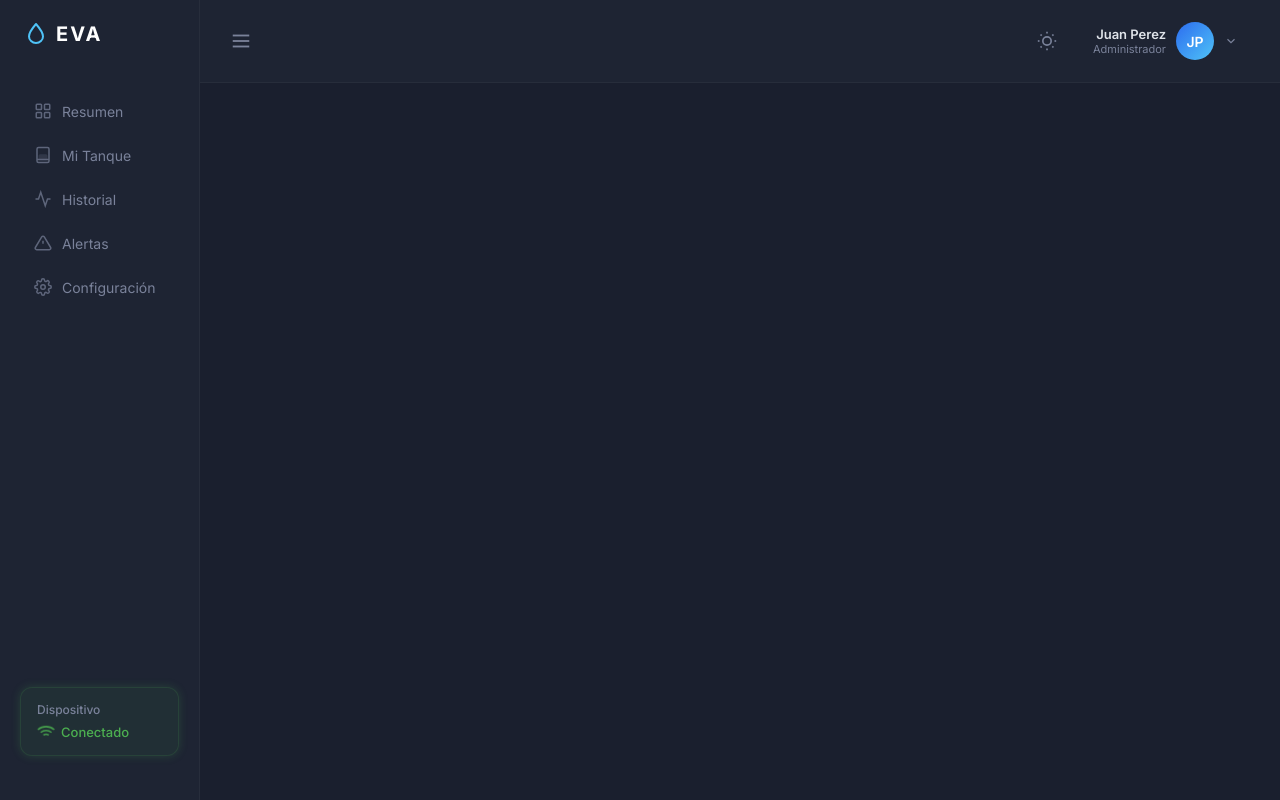
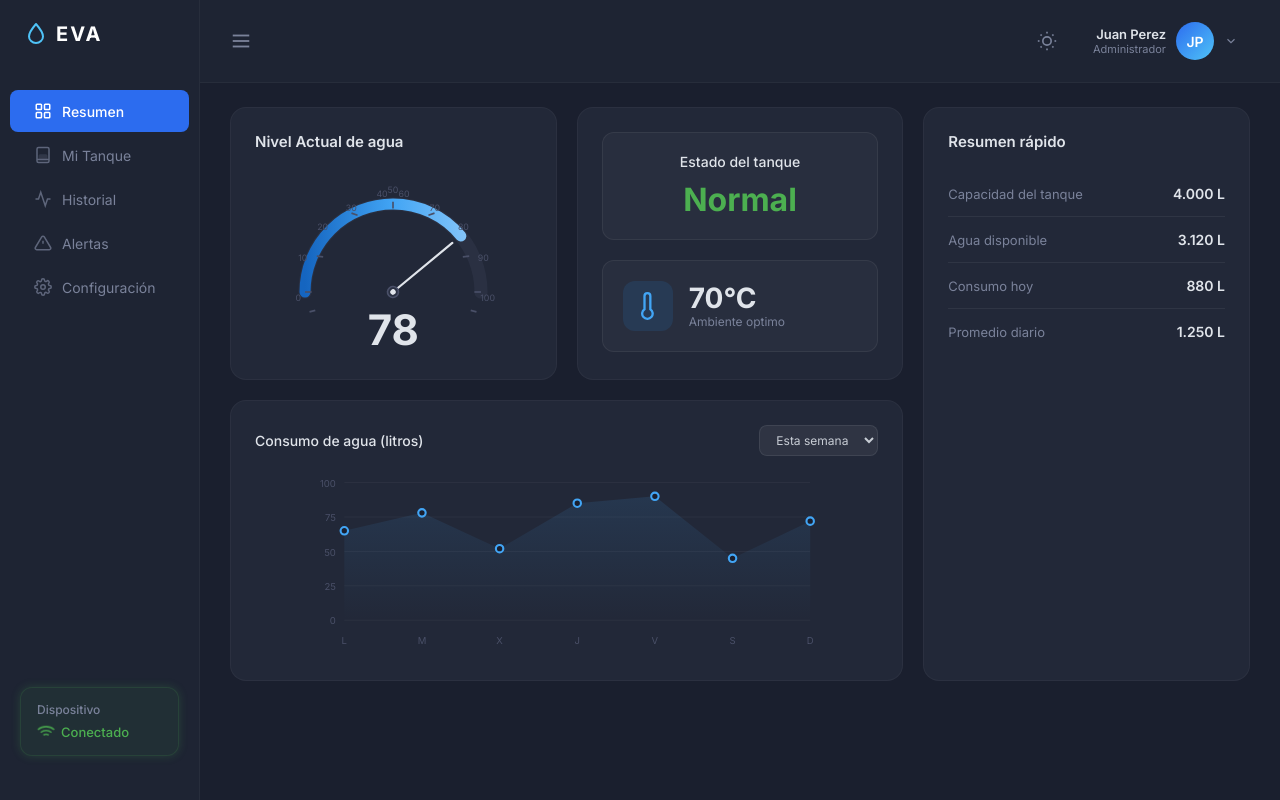
Before and after one commit to Lily-ro/Proyecto-Anual-Web, a PHP site: page / in a window 1280 px wide. Run offline with PHP 8.4, Linux system fonts and the light colour scheme.

Commit message:
commit alina

```diff
--- a/css/style.css
+++ b/css/style.css
@@ -223,7 +223,7 @@ body{font-family:'Inter',sans-serif;background:var(--bg);color:var(--tx);display
 .slider-range-label.left{text-align:right}
 .slider-container{flex:1;position:relative}
 .slider-input{-webkit-appearance:none;appearance:none;width:100%;height:6px;border-radius:3px;background:var(--bg4);outline:none;cursor:pointer}
-.slider-input::-webkit-slider-thumb{-webkit-appearance:none;appearance:none;width:18px;height:18px;border-radius:50%;background:#fff;border:3px solid var(--ac);cursor:pointer;box-shadow:0 2px 6px rgba(0,0,0,.3);transition:transform .15s}
+.slider-input::-webkit-slider-thumb{-webkit-appearance:none;appearance:none;width:18px;height:18px;border-radius:50%;background:#fff;border:3px solid var(--ac);cursor:pointer;box-shadow:0 2px 6px lab(0% 0 0 / 0.3);transition:transform .15s}
 .slider-input::-webkit-slider-thumb:hover{transform:scale(1.15)}
 .slider-input::-moz-range-thumb{width:18px;height:18px;border-radius:50%;background:#fff;border:3px solid var(--ac);cursor:pointer;box-shadow:0 2px 6px rgba(0,0,0,.3)}
 .slider-value{font-size:14px;font-weight:700;color:var(--tx2);min-width:36px;text-align:right}
--- /dev/null
+++ b/js/app.js
@@ -0,0 +1,178 @@
+// ====== ESTADO GLOBAL ======
+const CAP = 4000;
+let lvl = 78, tmp = 70, cv = 'resumen';
+const nav = document.querySelectorAll('#sidebarNav li');
+const views = { resumen: document.getElementById('viewResumen'), tanque: document.getElementById('viewTanque'), historial: document.getElementById('viewHistorial'), alertas: document.getElementById('viewAlertas'), config: document.getElementById('viewConfig') };
+
+// ====== NAVEGACION ENTRE VISTAS ======
+function view(v) {
+ if (!views[v]) return;
+ cv = v;
+ Object.values(views).forEach(x => x.classList.remove('active'));
+ views[v].classList.add('active');
+ nav.forEach(l => l.classList.toggle('active', l.dataset.view === v));
+ views[v].querySelectorAll('.card, .history-card, .alertas-card, .config-card').forEach((el, i) => { el.style.animation = 'none'; el.offsetHeight; el.style.animation = `bounceIn .5s ${i * .1}s backwards`; });
+ if (v === 'historial') lines();
+ if (v === 'alertas') alertas();
+ if (v === 'resumen') resumen();
+}
+nav.forEach(l => l.addEventListener('click', () => view(l.dataset.view)));
+
+// ====== ACTUALIZAR NIVEL DEL TANQUE ======
+function tank(pct) {
+ const m = 162, h = (pct / 100) * m, y = 34 + m - h;
+ document.getElementById('waterRect').setAttribute('y', y);
+ document.getElementById('waterRect').setAttribute('height', h);
+ document.getElementById('waterShine').setAttribute('y', y - 2);
+ document.getElementById('tankPercent').textContent = `${Math.round(pct)}%`;
+ document.getElementById('tankVolume').textContent = `${Math.round(CAP * pct / 100).toLocaleString('es-AR')} L`;
+}
+
+// ====== ACTUALIZAR MEDIDOR DE TEMPERATURA ======
+function gauge(v) {
+ const p = v / 100, a = -90 + p * 180, l = p * 314;
+ document.getElementById('gaugeNeedle').setAttribute('transform', `rotate(${a} 130 140)`);
+ document.getElementById('gaugeArc').setAttribute('stroke-dasharray', `${l} 314`);
+ document.getElementById('gaugeValue').textContent = `${Math.round(v)}°`;
+}
+
+// ====== ESTADO DEL TANQUE ======
+function status() {
+ const e = document.getElementById('estadoText'), d = document.getElementById('estadoDesc');
+ if (lvl <= 10) { e.className = 'estado-text alert'; e.textContent = 'Crítico'; d.textContent = 'Nivel de agua peligrosamente bajo'; }
+ else if (lvl >= 90) { e.className = 'estado-text warning'; e.textContent = 'Sobrecarga'; d.textContent = 'Nivel de agua por encima del máximo'; }
+ else if (lvl <= 25) { e.className = 'estado-text warning'; e.textContent = 'Bajo'; d.textContent = 'Nivel de agua bajo, considerar recarga'; }
+ else { e.className = 'estado-text'; e.textContent = 'Normal'; d.textContent = 'Todo funciona correctamente'; }
+}
+
+// ====== RELOJ ======
+function clock() {
+ const n = new Date();
+ document.getElementById('lastUpdate').textContent = `Hoy: ${String(n.getHours()).padStart(2,'0')}:${String(n.getMinutes()).padStart(2,'0')}`;
+}
+
+// ====== GRAFICO DE BARRAS (vista Tanque) ======
+const bd = [{year:'2012',bottom:100,top:60},{year:'2013',bottom:120,top:50},{year:'2014',bottom:110,top:70},{year:'2015',bottom:130,top:60},{year:'2016',bottom:90,top:50},{year:'2017',bottom:100,top:55},{year:'2018',bottom:115,top:60}];
+function bars() {
+ const c = document.getElementById('chartBars'); c.innerHTML = '';
+ bd.forEach((d, i) => {
+  const g = document.createElement('div'); g.className = 'chart-bar-group';
+  const s = document.createElement('div'); s.className = 'bar-stack'; s.style.height = '0px';
+  const t = document.createElement('div'); t.className = 'bar-top'; t.style.height = `${(d.top/250)*170}px`;
+  const b = document.createElement('div'); b.className = 'bar-bottom'; b.style.height = `${(d.bottom/250)*170}px`;
+  s.append(t, b);
+  const l = document.createElement('div'); l.className = 'bar-label'; l.textContent = d.year;
+  g.append(s, l); c.appendChild(g);
+  setTimeout(() => { s.style.height = `${((d.bottom+d.top)/250)*170}px`; }, i * 100 + 200);
+ });
+}
+
+// ====== GRAFICO DE LINEAS (vista Historial) ======
+const hd = {
+ semana: { values:[200,950,900,450,350,250,200,500,300,350], labels:['0','1','2','3','4','5','6','7','8','9'], avg:'1.234 L', avgSub:'12% vs la semana anterior', total:'8.750 L', totalSub:'', mayor:'Miércoles', mayorVal:'730 L', menor:'Sábado', menorVal:'3.120 L' },
+ dia: { values:[80,120,90,60,40,30,50,200,350,500,450,380,420,500,350,280,300,450,500,400,300,200,150,100], labels:['00','01','02','03','04','05','06','07','08','09','10','11','12','13','14','15','16','17','18','19','20','21','22','23'], avg:'285 L', avgSub:'5% vs el día anterior', total:'6.840 L', totalSub:'Total del día', mayor:'13:00', mayorVal:'500 L', menor:'05:00', menorVal:'30 L' },
+ mes: { values:[3200,2800,3500,4100,3800,2900,3100,3600,4000,3400,3000,3300,3700,4200,3900,2700,3000,3500,4000,3600,3200,2800,3100,3400,3800,4100,3500,2900,3200,3600], labels:Array.from({length:30},(_,i)=>`${i+1}`), avg:'3.450 L', avgSub:'8% vs el mes anterior', total:'103.500 L', totalSub:'Total del mes', mayor:'Dia 14', mayorVal:'4.200 L', menor:'Dia 16', menorVal:'2.700 L' },
+ anio: { values:[35000,38000,42000,40000,45000,43000,48000,46000,50000,47000,44000,41000], labels:['Ene','Feb','Mar','Abr','May','Jun','Jul','Ago','Sep','Oct','Nov','Dic'], avg:'42.417 L', avgSub:'Promedio mensual', total:'509.000 L', totalSub:'Total del año', mayor:'Sepiembre', mayorVal:'50.000 L', menor:'Enero', menorVal:'35.000 L' }
+};
+function lines(p = 'semana') {
+ const d = hd[p], svg = document.getElementById('lineChartSvg');
+ const L = 40, R = 20, T = 15, B = 35, w = 700 - L - R, h = 280 - T - B, max = Math.max(...d.values) * 1.15, n = d.values.length, sx = w / (n - 1);
+ let html = '';
+ for (let i = 0; i <= 5; i++) { const y = T + (h / 5) * i; html += `<line x1="${L}" y1="${y}" x2="${L + w}" y2="${y}" class="grid-line"/><text x="${L - 8}" y="${y + 4}" class="axis-label" text-anchor="end">${Math.round(max - (max / 5) * i)}</text>`; }
+ const pts = d.values.map((v, i) => ({ x: L + i * sx, y: T + h - (v / max) * h }));
+ html += `<path d="M${pts[0].x},${T + h} ${pts.map(p => `L${p.x},${p.y}`).join(' ')} L${pts[pts.length-1].x},${T + h} Z" fill="rgba(79,195,247,0.06)"/>`;
+ html += `<path d="${pts.map((p,i)=>`${i?'L':'M'}${p.x},${p.y}`).join(' ')}" class="data-line" id="animatedLine"/>`;
+ pts.forEach(p => { html += `<circle cx="${p.x}" cy="${p.y}" r="4.5" class="data-dot"/>`; });
+ pts.forEach((p, i) => { if (n <= 14 || i % Math.ceil(n / 14) === 0) html += `<text x="${p.x}" y="${T + h + 20}" class="axis-label" text-anchor="middle">${d.labels[i]}</text>`; });
+ svg.innerHTML = html;
+ const line = document.getElementById('animatedLine');
+ if (line) { const len = line.getTotalLength(); line.style.strokeDasharray = len; line.style.strokeDashoffset = len; line.style.transition = 'none'; requestAnimationFrame(() => { line.style.transition = 'stroke-dashoffset 1s cubic-bezier(0.4,0,0.2,1)'; line.style.strokeDashoffset = '0'; }); }
+ ['statPromedio','statPromedioSub','statTotal','statTotalSub','statMayor','statMayorVal','statMenor','statMenorVal'].forEach((id, i) => document.getElementById(id).textContent = [d.avg, d.avgSub, d.total, d.totalSub, d.mayor, d.mayorVal, d.menor, d.menorVal][i]);
+}
+document.querySelectorAll('.history-tab').forEach(t => t.addEventListener('click', () => { document.querySelectorAll('.history-tab').forEach(x => x.classList.remove('active')); t.classList.add('active'); lines(t.dataset.period); }));
+
+// ====== ALERTAS ======
+const ad = [
+ { type:'danger', icon:'warning', title:'Nivel bajo', desc:'El nivel del agua esta por debajo del 20%', date:'Hoy 11:15', status:'activo' },
+ { type:'warning', icon:'warning', title:'Nivel alto', desc:'El nivel del agua esta por encima del 90%', date:'Ayer 22:15', status:'activo' },
+ { type:'info', icon:'info', title:'Sin conexión', desc:'El dispositivo no esta respondiendo', date:'11 de May', status:'resuelta' },
+ { type:'success', icon:'check', title:'Nivel normal', desc:'El nivel del agua volvio a la normalidad', date:'11 de May 14:30', status:'resuelta' },
+ { type:'success', icon:'check', title:'Nivel normal', desc:'El nivel del agua volvio a la normalidad', date:'10 de May 21:45', status:'resuelta' }
+];
+let af = 'activas';
+function alertIcon(t) {
+ if (t === 'warning') return `<svg width="20" height="20" viewBox="0 0 24 24" fill="none" stroke="currentColor" stroke-width="2"><path d="M10.29 3.86L1.82 18a2 2 0 001.71 3h16.94a2 2 0 001.71-3L13.71 3.86a2 2 0 00-3.42 0z"/><line x1="12" y1="9" x2="12" y2="13"/><line x1="12" y1="17" x2="12.01" y2="17"/></svg>`;
+ if (t === 'info') return `<svg width="20" height="20" viewBox="0 0 24 24" fill="none" stroke="currentColor" stroke-width="2"><circle cx="12" cy="12" r="10"/><line x1="12" y1="16" x2="12" y2="12"/><line x1="12" y1="8" x2="12.01" y2="8"/></svg>`;
+ return `<svg width="20" height="20" viewBox="0 0 24 24" fill="none" stroke="currentColor" stroke-width="2"><path d="M22 11.08V12a10 10 0 11-5.93-9.14"/><polyline points="22 4 12 14.01 9 11.01"/></svg>`;
+}
+function alertas() {
+ const list = document.getElementById('alertasList'); list.innerHTML = '';
+ ad.filter(a => af === 'todas' ? true : a.status === af.slice(0,-1)).forEach((a, i) => {
+  const d = document.createElement('div'); d.className = 'alert-item'; d.style.animationDelay = `${i * 0.06}s`;
+  const ic = a.icon === 'warning' ? (a.type === 'danger' ? 'danger-icon' : 'warning-icon') : a.icon === 'info' ? 'info-icon' : 'success-icon';
+  d.innerHTML = `<div class="alert-icon ${ic}">${alertIcon(a.icon)}</div><div class="alert-content"><div class="alert-name">${a.title}</div><div class="alert-desc">${a.desc}</div></div><div class="alert-meta"><div class="alert-date">${a.date}</div><div class="alert-badge ${a.status}">${a.status === 'activo' ? 'Activo' : 'Resuelta'}</div></div>`;
+  list.appendChild(d);
+ });
+}
+document.querySelectorAll('.alertas-filter').forEach(b => b.addEventListener('click', () => { document.querySelectorAll('.alertas-filter').forEach(x => x.classList.remove('active')); b.classList.add('active'); af = b.dataset.filter; alertas(); }));
+document.querySelector('.alertas-config-link').addEventListener('click', () => view('config'));
+
+// ====== SLIDERS DE CONFIGURACION ======
+const sL = document.getElementById('sliderLow'), sH = document.getElementById('sliderHigh'), sLv = document.getElementById('sliderLowVal'), sHv = document.getElementById('sliderHighVal');
+function sliderFill(s) { const p = ((s.value - s.min) / (s.max - s.min)) * 100; s.style.background = `linear-gradient(to right, #2c6cef 0%, #2c6cef ${p}%, #2a3042 ${p}%, #2a3042 100%)`; }
+sL.addEventListener('input', () => { sLv.textContent = `${sL.value} %`; sliderFill(sL); });
+sH.addEventListener('input', () => { sHv.textContent = `${sH.value} %`; sliderFill(sH); });
+sliderFill(sL); sliderFill(sH);
+
+// ====== VISTA RESUMEN ======
+function resumen() {
+ const pct = Math.round(lvl), arc = (pct / 100) * 251, angle = -90 + (pct / 100) * 180;
+ document.getElementById('resumenGaugeArc').setAttribute('stroke-dasharray', `${arc} 251`);
+ document.getElementById('resumenNeedle').setAttribute('transform', `rotate(${angle} 100 110)`);
+ document.getElementById('resumenGaugeVal').textContent = pct;
+ const e = document.getElementById('resumenEstado');
+ if (pct <= 20) { e.textContent = 'Crítico'; e.className = 'resumen-estado-value danger'; }
+ else if (pct <= 40) { e.textContent = 'Bajo'; e.className = 'resumen-estado-value warning'; }
+ else { e.textContent = 'Normal'; e.className = 'resumen-estado-value'; }
+ document.getElementById('resumenTemp').textContent = `${Math.round(tmp)}°C`;
+ document.getElementById('resumenDisponible').textContent = `${Math.round(CAP * pct / 100).toLocaleString('es-AR')} L`;
+ document.getElementById('resumenConsumo').textContent = `${Math.round(CAP * (100 - pct) / 100).toLocaleString('es-AR')} L`;
+ document.getElementById('resumenPromedio').textContent = '1.250 L';
+ rChart();
+}
+function rChart() {
+ const svg = document.getElementById('resumenMiniChart'), data = [65,78,52,85,90,45,72], labels = ['L','M','X','J','V','S','D'];
+ const W = 500, H = 170, L = 40, R = 20, T = 10, B = 30, gW = W - L - R, gH = H - T - B, max = 100;
+ const pts = data.map((v, i) => ({ x: L + (i / (data.length - 1)) * gW, y: T + gH - (v / max) * gH }));
+ const lt = document.body.classList.contains('light-theme'), gc = lt?'rgba(0,0,0,0.06)':'rgba(255,255,255,0.04)', tc = lt?'#6b7280':'#4a5068', cf = lt?'#fff':'#1a1f2e';
+ let html = '';
+ for (let i = 0; i <= 4; i++) { const y = T + (i / 4) * gH; html += `<line x1="${L}" y1="${y}" x2="${W - R}" y2="${y}" stroke="${gc}" stroke-width="1"/><text x="${L - 8}" y="${y + 4}" fill="${tc}" font-size="9" text-anchor="end" font-family="Inter,sans-serif">${Math.round(max - (i / 4) * max)}</text>`; }
+ data.forEach((v, i) => { const x = L + (i / (data.length - 1)) * gW; html += `<text x="${x}" y="${H - 8}" fill="${tc}" font-size="9" text-anchor="middle" font-family="Inter,sans-serif">${labels[i]}</text>`; });
+ const lp = pts.map((p, i) => `${i?'L':'M'}${p.x},${p.y}`).join(' ');
+ html += `<path d="${lp} L${pts[pts.length-1].x},${T + gH} L${pts[0].x},${T + gH} Z" fill="url(#resumenAreaGrad)" opacity="0.3"/>`;
+ html += `<path d="${lp}" fill="none" stroke="#42a5f5" stroke-width="2.5" stroke-linecap="round" stroke-linejoin="round" stroke-dasharray="800" stroke-dashoffset="800"><animate attributeName="stroke-dashoffset" from="800" to="0" dur="1.2s" fill="freeze"/></path>`;
+ pts.forEach(p => { html += `<circle cx="${p.x}" cy="${p.y}" r="3.5" fill="${cf}" stroke="#42a5f5" stroke-width="2"/>`; });
+ html += `<defs><linearGradient id="resumenAreaGrad" x1="0" y1="0" x2="0" y2="1"><stop offset="0%" stop-color="#42a5f5" stop-opacity="0.4"/><stop offset="100%" stop-color="#42a5f5" stop-opacity="0"/></linearGradient></defs>`;
+ svg.innerHTML = html;
+}
+document.getElementById('resumenChartSelect').addEventListener('change', rChart);
+
+// ====== SIMULACION EN TIEMPO REAL ======
+function simulate() {
+ lvl = Math.max(0, Math.min(100, lvl + (Math.random() - 0.45) * 4));
+ lvl = Math.round(lvl * 10) / 10;
+ tmp = Math.max(10, Math.min(100, tmp + (Math.random() - 0.5) * 6));
+ tmp = Math.round(tmp);
+ tank(lvl); gauge(tmp); status(); clock();
+ if (cv === 'resumen') resumen();
+}
+
+// ====== CAMBIAR TEMA (oscuro/claro) ======
+const themeToggle = document.getElementById('themeToggle'), iconSun = themeToggle.querySelector('.icon-sun'), iconMoon = themeToggle.querySelector('.icon-moon');
+let isLight = localStorage.getItem('eva-theme') === 'light';
+function theme() { document.body.classList.toggle('light-theme', isLight); iconSun.classList.toggle('hidden', isLight); iconMoon.classList.toggle('hidden', !isLight); }
+theme();
+themeToggle.addEventListener('click', () => { isLight = !isLight; localStorage.setItem('eva-theme', isLight ? 'light' : 'dark'); theme(); if (cv === 'resumen') rChart(); });
+
+// ====== INICIALIZACION ======
+bars(); gauge(tmp); tank(lvl); clock(); lines('semana'); resumen(); view('resumen'); setInterval(simulate, 3000);
```
